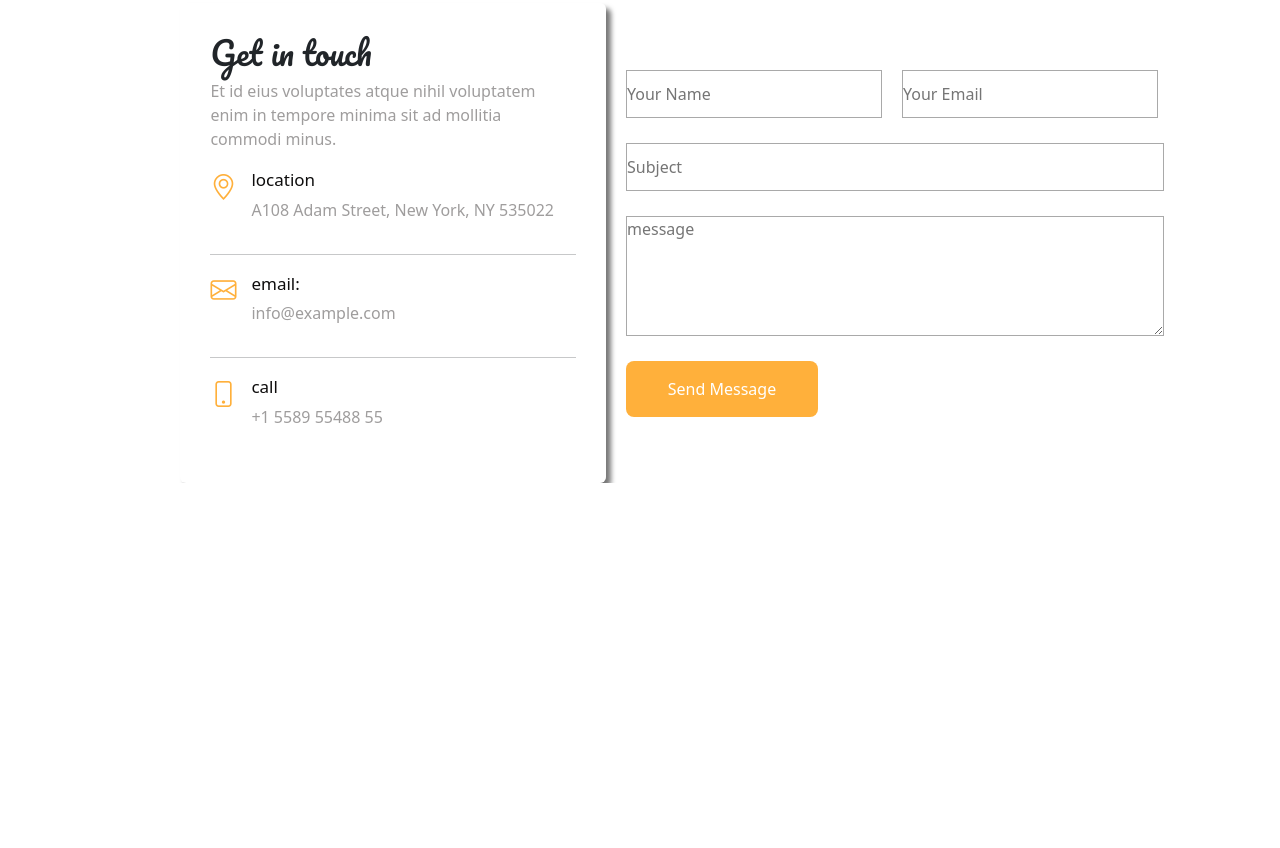
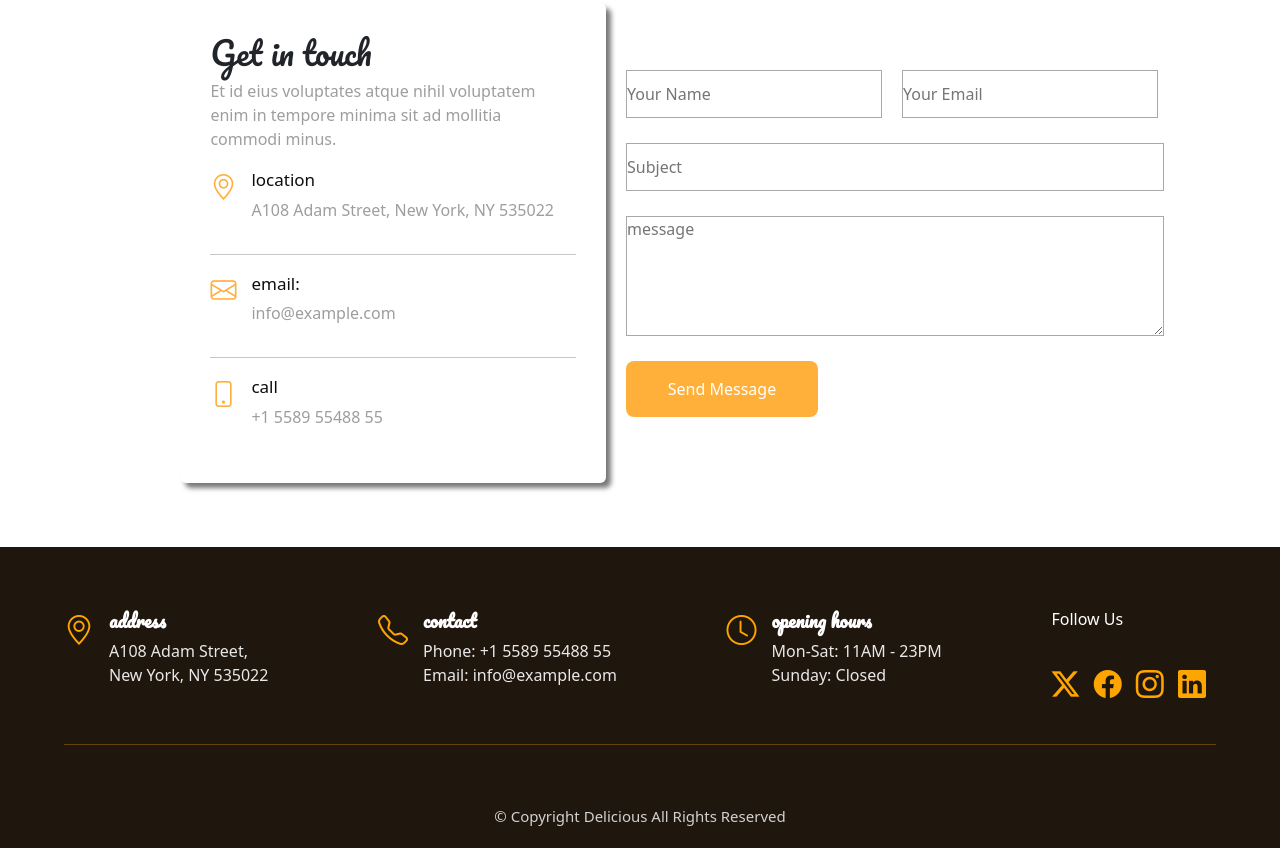
Before and after one commit to ahmeeed404/Ahmed_Achoukhan_Final_Projet_HTML_CSS, a website: page index.html in a window 1280 px wide. Shown: the part 7914-8762 px from the top of the page. Before the commit the page ends 8397 px from the top, so only its background shows below. Drawn offline with nearby package versions, Linux system fonts and the light colour scheme.

Commit message:
push footer

```diff
--- a/index.html
+++ b/index.html
@@ -980,7 +980,8 @@
                         </div>
 
 
-                    </div> <hr>
+                    </div>
+                    <hr>
                     <div class="phone">
                         <div><i class="bi bi-phone"></i></div>
                         <div class="phoneText">
@@ -1013,6 +1014,60 @@
 
 
 
+    <!-- footert -->
+    <footer>
+        <div class="topFotter">
+
+            <div class="adress">
+                <div><i class="bi bi-geo-alt"></i></div>
+                <div class="footertext">
+                    <p>address</p>
+                    <p>A108 Adam Street,<br>New York, NY 535022</p>
+                </div>
+            </div>
+
+            <div class="contact">
+                <div><i class="bi bi-telephone"></i></div>
+                <div class="footertext">
+                    <p>contact</p>
+                    <p>Phone: +1 5589 55488 55<br>Email: info@example.com</p>
+                </div>
+            </div>
+
+            <div class="openTime">
+                <div><i class="bi bi-clock"></i></div>
+                <div class="footertext">
+                    <p>opening hours</p>
+                    <p>Mon-Sat: 11AM - 23PM<br>Sunday: Closed</p>
+                </div>
+            </div>
+
+            <div class="media">
+                <div>
+                    <p>Follow Us</p>
+                </div>
+                <div>
+                    <a href="#"><i class="bi bi-twitter-x"></i></a>
+                    <a href="#"><i class="bi bi-facebook"></i></a>
+                    <a href="#"><i class="bi bi-instagram"></i></a>
+                    <a href="#"><i class="bi bi-linkedin"></i></a>
+                </div>
+
+            </div>
+
+        </div>
+
+        <div class="downFooter">
+            <div>
+                &copy; Copyright Delicious All Rights Reserved
+            </div>
+        </div>
+    </footer>
+
+
+
+
+
 
 
 
--- a/src/sass/_allModules.scss
+++ b/src/sass/_allModules.scss
@@ -10,3 +10,4 @@
 @import './modules/chefs';
 @import './modules/crew';
 @import './modules/contact';
+@import './modules/footer';
--- a/src/sass/modules/_contact.scss
+++ b/src/sass/modules/_contact.scss
@@ -1,5 +1,5 @@
 .contact {
-    height: 70vh;
+    height: 100%;
 
     .topContact {
         @include display(flex, center, center, 10px);
@@ -40,7 +40,6 @@
             width: 35%;
             padding: 30px;
             background: #ffffff54;
-
             border-radius: 8px;
             box-shadow: 5px 5px 5px rgb(120, 120, 120);
             height: 60vh;
--- /dev/null
+++ b/src/sass/modules/_footer.scss
@@ -0,0 +1,67 @@
+footer {
+  background: #1f160e;
+  color: white;
+  padding: 60px 0 20px 0;
+  margin-top: 5vw;
+
+  .topFotter {
+    width: 90%;
+    margin: auto;
+    display: flex;
+    justify-content: space-between;
+    align-items: flex-start;
+    padding-bottom: 40px; // ⬅ increased space here
+    border-bottom: 1px solid rgba(255, 165, 0, 0.3);
+
+    > div {
+      display: flex;
+      gap: 15px;
+    }
+
+    i {
+      font-size: 30px;
+      color: orange;
+    }
+
+    .footertext {
+      p:first-child {
+        font-family: $fontFamily;
+        font-weight: bold;
+        margin-bottom: 5px;
+        font-size: 18px;
+      }
+
+      p:last-child {
+        opacity: 0.9;
+        line-height: 1.5;
+      }
+    }
+
+    .media {
+        display: flex;
+        flex-direction: column;
+      gap: 15px;
+
+      a {
+        margin-right: 10px;
+      }
+
+      i {
+        font-size: 28px;
+        transition: 0.3s;
+
+        &:hover {
+          transform: scale(1.1);
+        }
+      }
+    }
+  }
+
+  .downFooter {
+    text-align: center;
+    margin-top: 40px; // ⬅ more space below topFotter
+    padding-top: 20px;
+    font-size: 15px;
+    opacity: 0.8;
+  }
+}
```
Also changed, not shown: public/style/app.css, 1 other file. Lines whose indentation alone changed are shown as unchanged.
